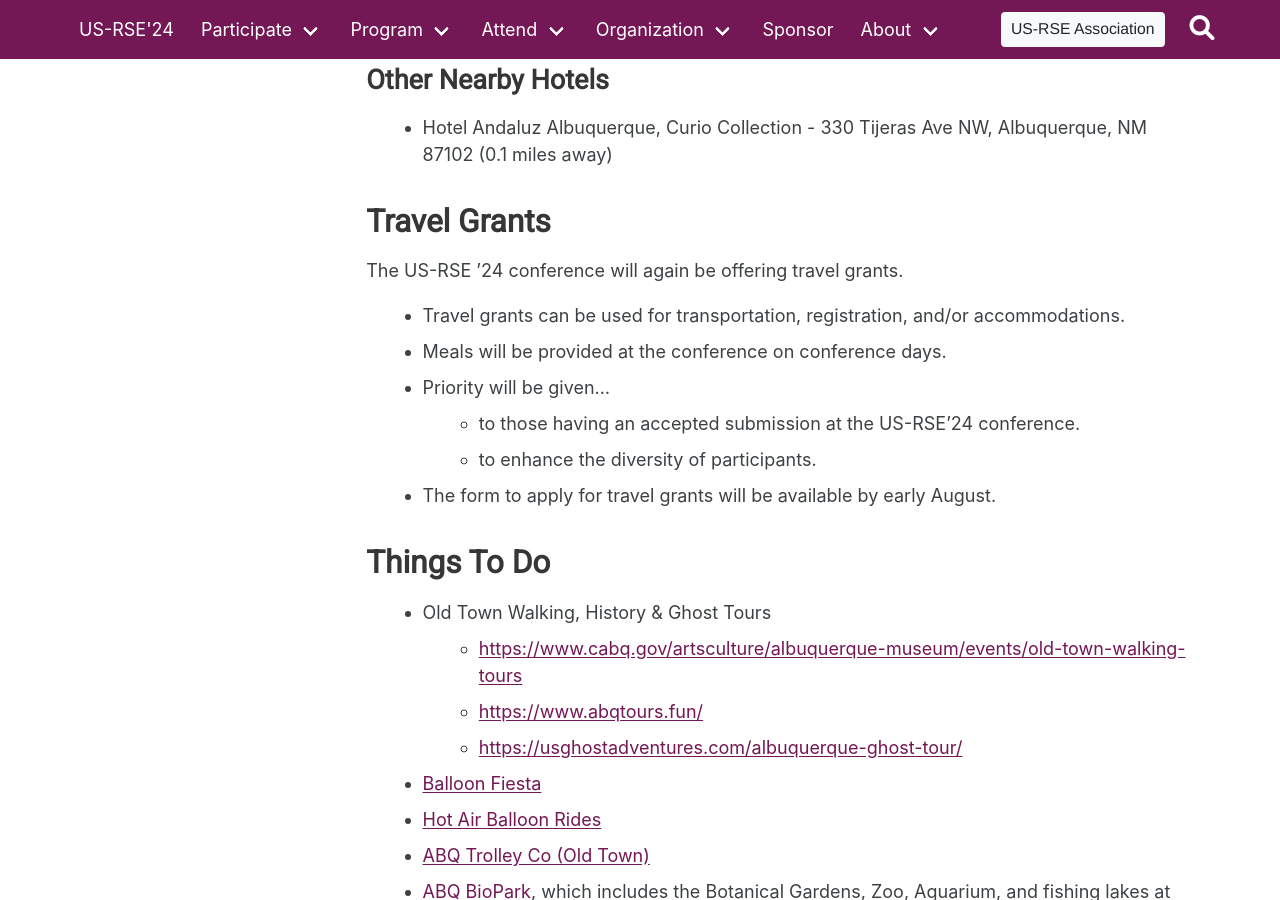
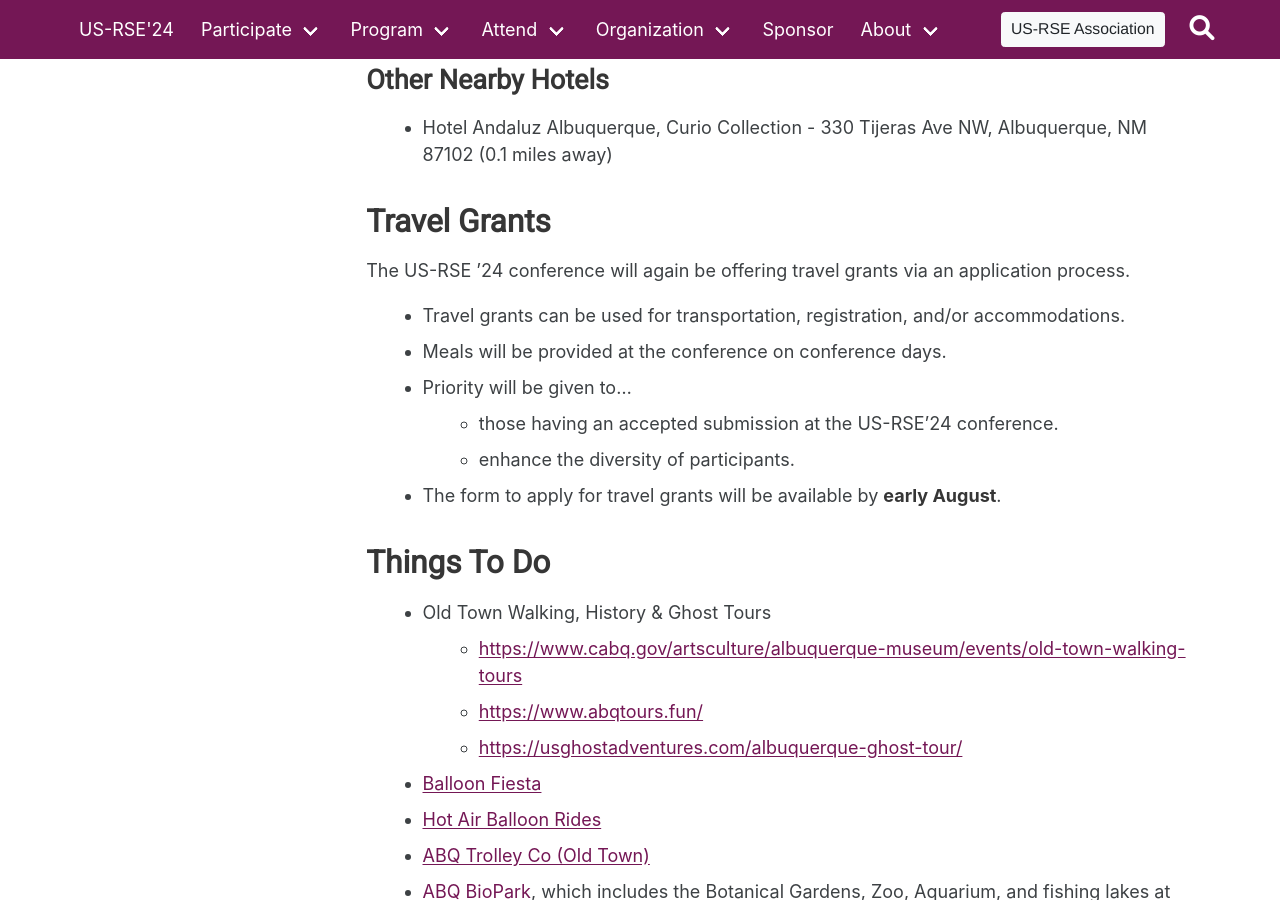
Before and after one commit to USRSE/usrse24, a Jekyll site: the page built from pages/attend/travel.md, in a window 1280 px wide and 900 px high, scrolled down 845 px. Built offline with Jekyll 4.4.1, drawn with Linux system fonts in a browser that asks for light colours; a style sheet for code colours, icons or effects is not loaded.

Commit message:
Lauren Milechin submitted a request due 2024-05-27 Fixes #45 Updated per reviewers.

```diff
--- a/pages/attend/travel.md
+++ b/pages/attend/travel.md
@@ -39,14 +39,14 @@ US-RSE'24.
 
 ## Travel Grants
 
-The US-RSE ’24 conference will again be offering travel grants.
+The US-RSE ’24 conference will again be offering travel grants via an application process.
 
 - Travel grants can be used for transportation, registration, and/or accommodations.
 - Meals will be provided at the conference on conference days.
-- Priority will be given...
-  - to those having an accepted submission at the US-RSE’24 conference.
-  - to enhance the diversity of participants.
-- The form to apply for travel grants will be available by early August.
+- Priority will be given to...
+  - those having an accepted submission at the US-RSE’24 conference.
+  - enhance the diversity of participants.
+- The form to apply for travel grants will be available by **early August**.
 
 ## Things To Do
 
```
